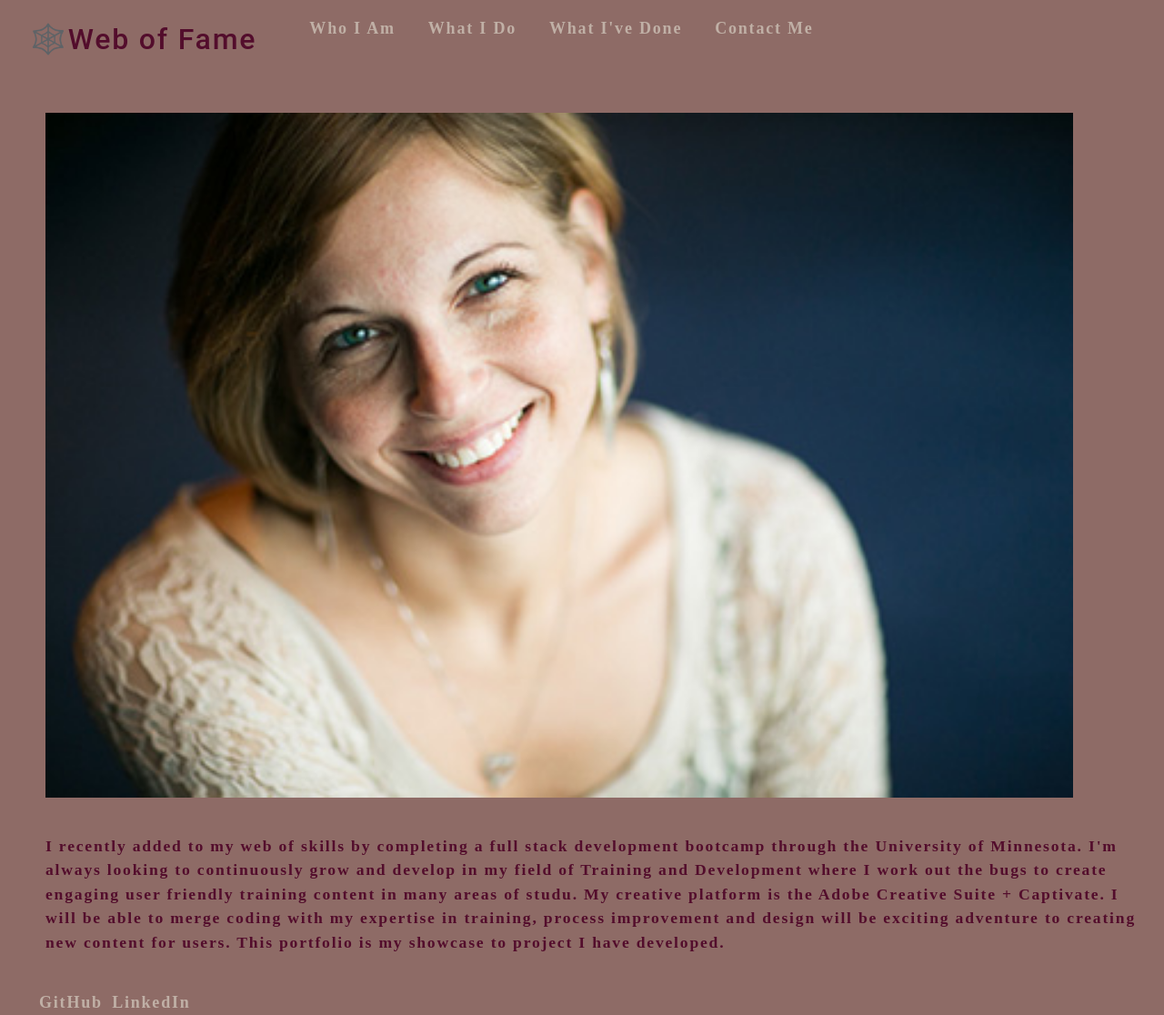
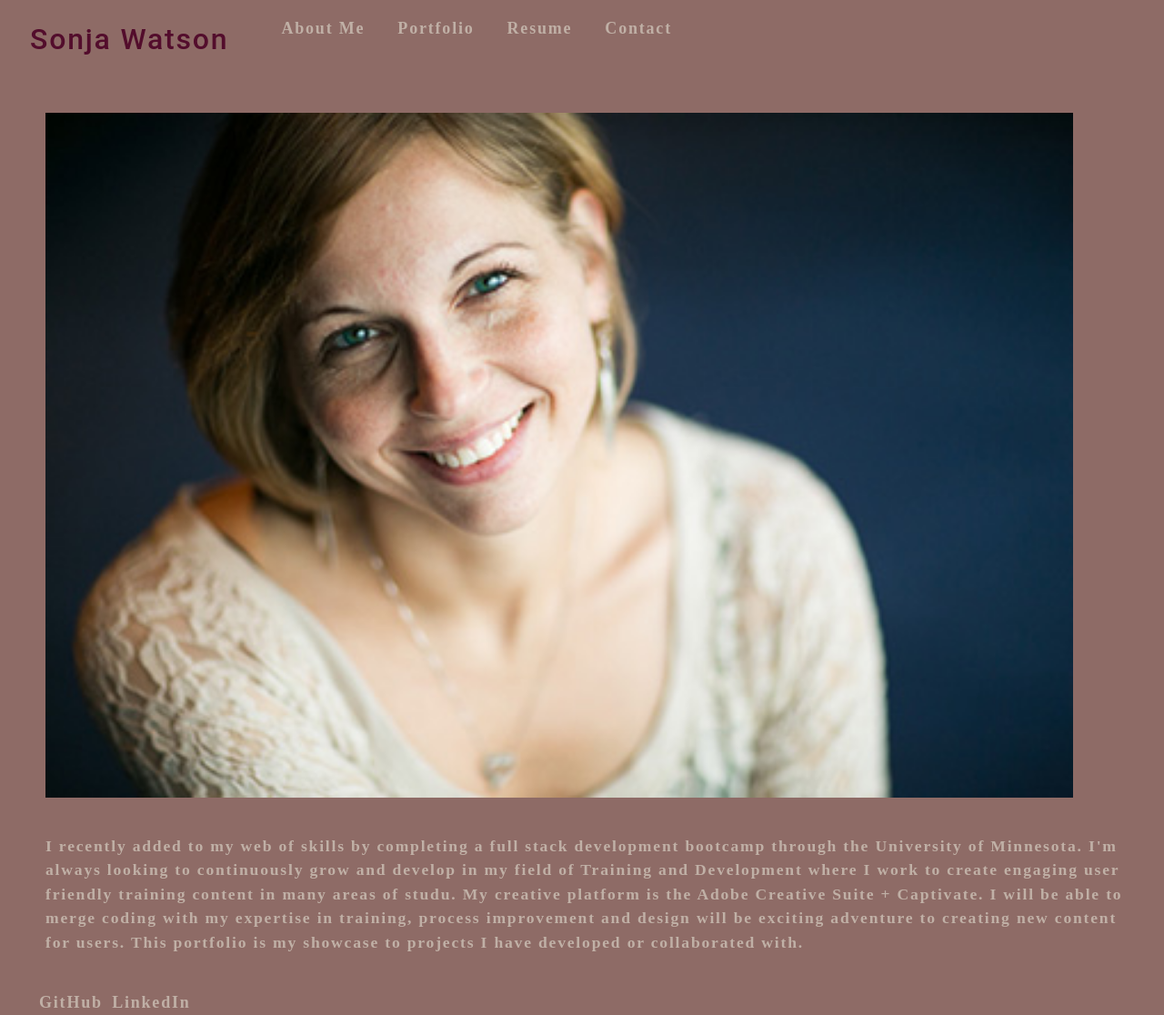
Before and after one commit to Sonarie/SonariesWebOfFame, a React (Create React App) app: page / in a window 1280 px wide. Shown: the whole page at 91% size. Built offline with nearby package versions, Linux system fonts and the light colour scheme.

Commit message:
minor updates

```diff
--- a/src/components/About/index.js
+++ b/src/components/About/index.js
@@ -9,12 +9,12 @@ export default function About() {
         <p>
           I recently added to my web of skills by completing a full stack development
           bootcamp through the University of Minnesota.  I'm always looking to continuously
-          grow and develop in my field of Training and Development where I work out the bugs to
+          grow and develop in my field of Training and Development where I work to
           create engaging user friendly training content in many areas of studu. My creative platform
           is the Adobe Creative Suite + Captivate. I will be able to merge coding with my
           expertise in training, process improvement and design will be exciting adventure to
-          creating new content for users. This portfolio is my showcase to project I have
-          developed.
+          creating new content for users. This portfolio is my showcase to projects I have
+          developed or collaborated with.
         </p>
     </div>
   </section>
--- a/src/components/Nav/index.js
+++ b/src/components/Nav/index.js
@@ -3,34 +3,34 @@ import React from 'react';
 function Nav({ currentPage, handlePageChange }) {
   return (
     <ul className="flex-row px-1">
-      <h2><span role="img" aria-label="web">🕸️</span>Web of Fame</h2>
+      <h2><span role="img" aria-label="web"></span>Sonja Watson</h2>
       <ul className="flex-row">
         <li className="mx-2">
           <a href="#about" onClick={() => handlePageChange('About')}
             className={currentPage === 'About' ? 'nav-link active' : 'nav-link'}
           >
-            Who I Am
+            About Me
           </a>
         </li>
         <li className="mx-2">
           <a href="#portfolio" onClick={() => handlePageChange('Portfolio')}
             className={currentPage === 'Portfolio' ? 'nav-link active' : 'nav-link'}
           >
-            What I Do
+            Portfolio
           </a>
         </li>
         <li className="mx-2">
           <a href="#resume" onClick={() => handlePageChange('Resume')}
             className={currentPage === 'Resume' ? 'nav-link active' : 'nav-link'}
           >
-            What I've Done
+            Resume
           </a>
         </li>
         <li className="mx-2">
           <a href="#contactForm" onClick={() => handlePageChange('Contact')}
             className={currentPage === 'Contact' ? 'nav-link active' : 'nav-link'}
           >
-            Contact Me
+            Contact
           </a>
         </li>
       </ul>
--- a/src/index.css
+++ b/src/index.css
@@ -50,7 +50,7 @@ body {
   font-size: 18px;
   letter-spacing: .1em;
   background: var(--dark);
-  color: var(--tertiary);
+  color: var(--light);
   font-family: 'Poiret One', cursive;
 
 }
@@ -232,6 +232,7 @@ textarea {
 .px-1 {
   padding-right: var(--spacing-one);
   padding-left: var(--spacing-one);
+  color: #530d2c;
 }
 
 .px-2 {
```
Also changed, not shown: 1 other file (tests, documents, lock files or other folders).
